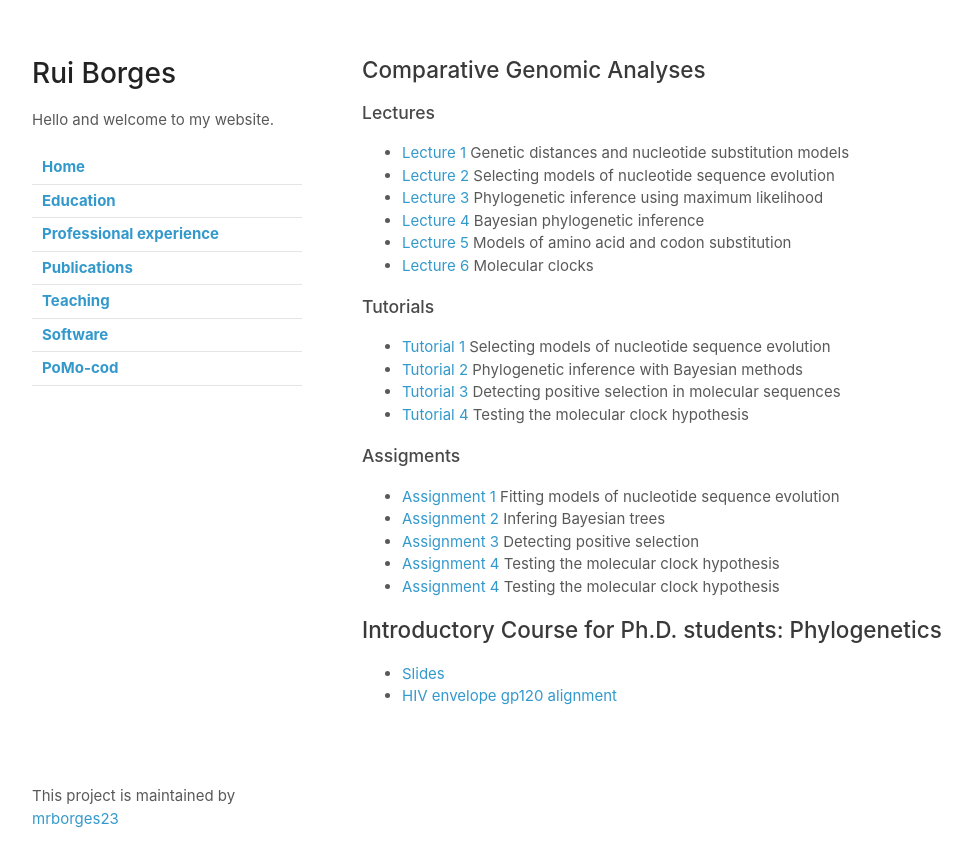
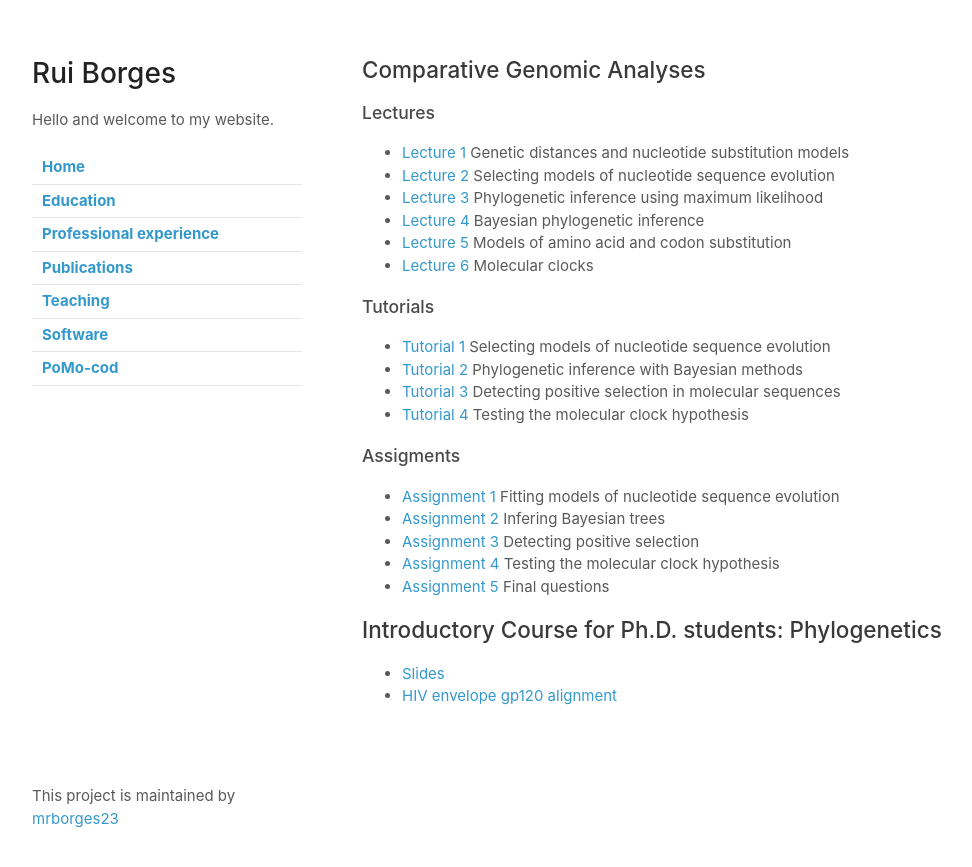
Before and after one commit to mrborges23/mypage.github.io, a Jekyll site: the page built from teaching.md, in a window 1280 px wide. Shown: the top 867 px of the page, without its empty margins (68-1040 px from the left). Built offline with Jekyll 4.4.1, drawn with Linux system fonts in a browser that asks for light colours; our own code applies the rules of GitHub Pages for plain Markdown files.

Commit message:
Update teaching.md

```diff
--- a/teaching.md
+++ b/teaching.md
@@ -19,7 +19,7 @@
 * [Assignment 2](assignment_2.md) Infering Bayesian trees <br/>
 * [Assignment 3](assignment_3.md) Detecting positive selection <br/>
 * [Assignment 4](assignment_4.md) Testing the molecular clock hypothesis
-* [Assignment 4](assignment_5.md) Testing the molecular clock hypothesis
+* [Assignment 5](assignment_5.md) Final questions
 
 ## Introductory Course for Ph.D. students: Phylogenetics
 
```
